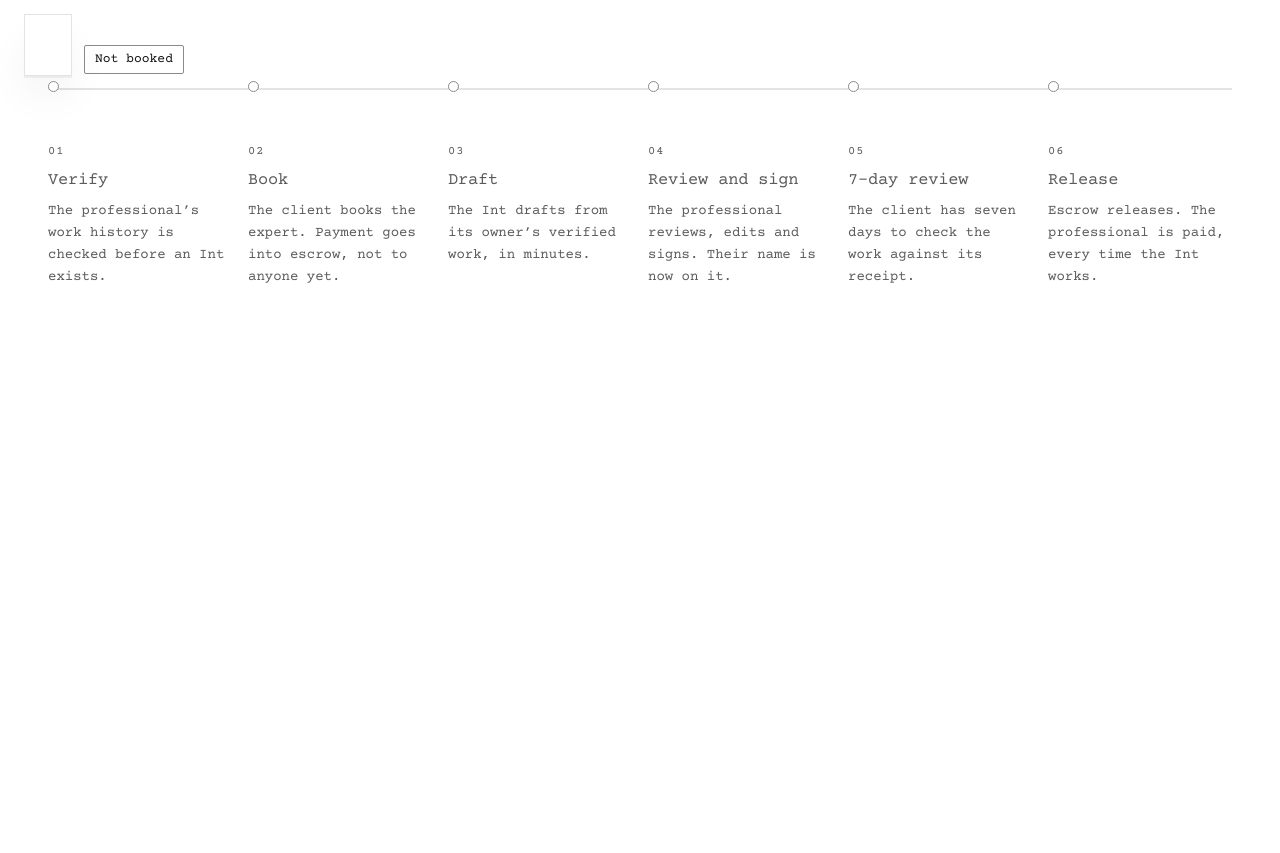
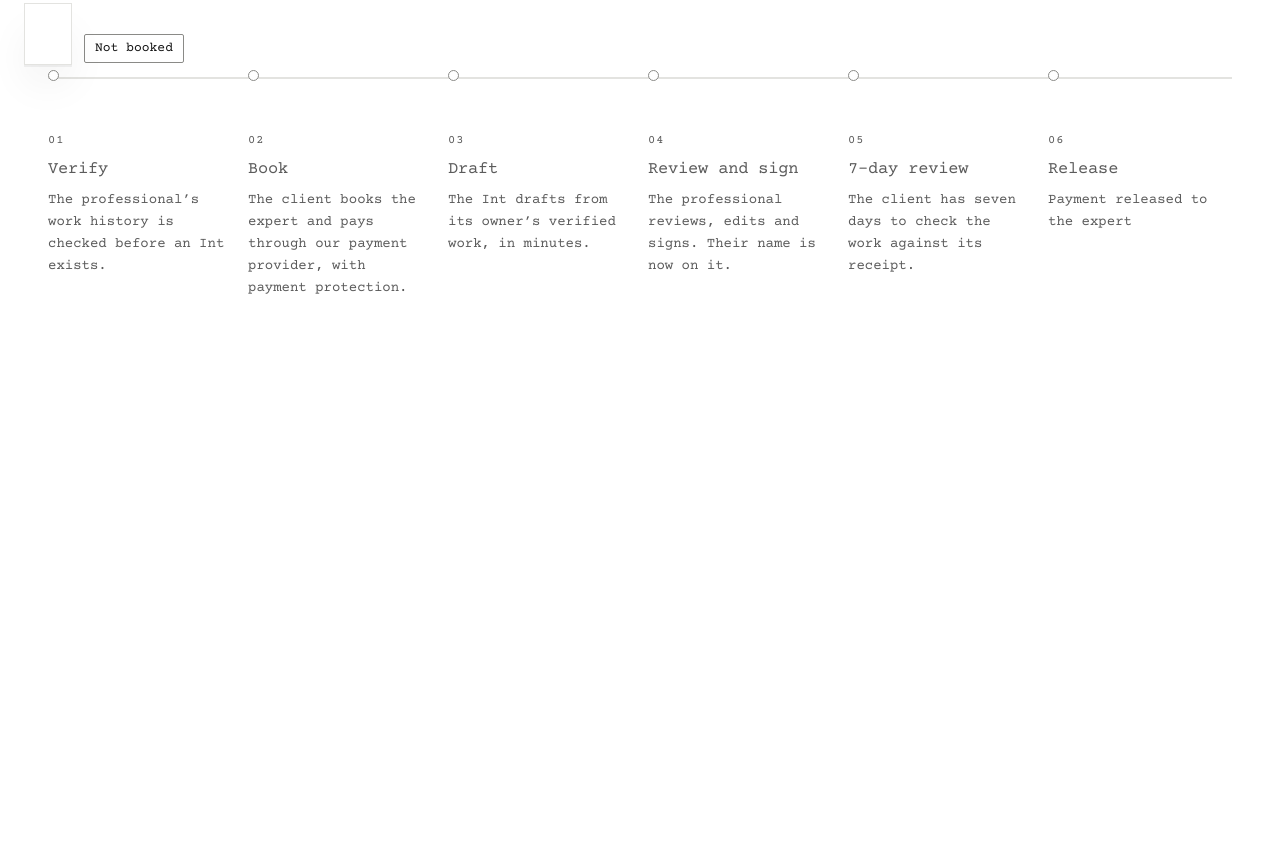
Before and after one commit to otiirichards/ints-site, a plain HTML site: page index.html in a window 1280 px wide. Shown: the part 4527-5380 px from the top of the page. Drawn offline with nearby package versions, Linux system fonts and the light colour scheme; animation ran at ten frames a second.

Commit message:
Update index.html

```diff
--- a/index.html
+++ b/index.html
@@ -469,11 +469,11 @@ footer .small{color:var(--ink-muted)}
           </div>
           <ol class="steps" id="steps">
             <li><h3><span class="n">01</span>Verify</h3><p>The professional’s work history is checked before an Int exists.</p></li>
-            <li><h3><span class="n">02</span>Book</h3><p>The client books the expert. Payment goes into escrow, not to anyone yet.</p></li>
+            <li><h3><span class="n">02</span>Book</h3><p>The client books the expert and pays through our payment provider, with payment protection.</p></li>
             <li><h3><span class="n">03</span>Draft</h3><p>The Int drafts from its owner’s verified work, in minutes.</p></li>
             <li><h3><span class="n">04</span>Review and sign</h3><p>The professional reviews, edits and signs. Their name is now on it.</p></li>
             <li><h3><span class="n">05</span>7-day review</h3><p>The client has seven days to check the work against its receipt.</p></li>
-            <li><h3><span class="n">06</span>Release</h3><p>Escrow releases. The professional is paid, every time the Int works.</p></li>
+            <li><h3><span class="n">06</span>Release</h3><p>Payment released to the expert</p></li>
           </ol>
         </div>
       </div>
@@ -533,7 +533,7 @@ footer .small{color:var(--ink-muted)}
       <div class="ledger" id="ledger" role="table" aria-label="Where a fault came from, and what happens">
         <div class="lrow hd" role="row"><span class="label" role="columnheader">Who answers</span><span class="label" role="columnheader">What the receipt shows</span><span class="label" role="columnheader">What happens</span></div>
         <div class="lrow paid" role="row"><span class="c1" role="cell">The client</span><span class="c2" role="cell">The signed work matches the source data the client supplied. The fault is in the source.</span><span class="c3" role="cell"><span class="dot8" aria-hidden="true"></span>The professional is paid. The client answers for their data.</span></div>
-        <div class="lrow" role="row"><span class="c1" role="cell">The professional</span><span class="c2" role="cell">The fault is in the signed work. Whoever drafted it, the signature made it theirs.</span><span class="c3" role="cell"><span class="dot8" aria-hidden="true"></span>Escrow is refunded to the client. The professional isn’t paid.</span></div>
+        <div class="lrow" role="row"><span class="c1" role="cell">The professional</span><span class="c2" role="cell">The fault is in the signed work. Whoever drafted it, the signature made it theirs.</span><span class="c3" role="cell"><span class="dot8" aria-hidden="true"></span>Client refunded through payment protection</span></div>
       </div>
     </div>
   </section>
@@ -957,7 +957,7 @@ onView($('living'),function(v){[].forEach.call(v.querySelectorAll('source'),func
 
 /* how it works: scrubbed by scroll, one line carrying the document and the money together */
 var track=$('howtrack'),fill=$('howfill'),token=$('howtoken'),money=$('howmoney'),stepEls=[].slice.call(D.querySelectorAll('#steps li')),cols=[],lastKey='';
-var MONEY=['Not booked','USD 1,200 in escrow','USD 1,200 in escrow','USD 1,200 in escrow','USD 1,200 held · 7 days','USD 1,200 paid'];
+var MONEY=['Not booked','USD 1,200 · protected','USD 1,200 · protected','USD 1,200 · protected','USD 1,200 held · 7 days','USD 1,200 paid'];
 function measureHow(){var lr=fill.parentNode.getBoundingClientRect();cols=stepEls.map(function(li){return li.getBoundingClientRect().left-lr.left})}
 addEventListener('resize',measureHow);addEventListener('load',measureHow);measureHow();
 // runs only while the scene is near the screen, and writes only what changed
```
